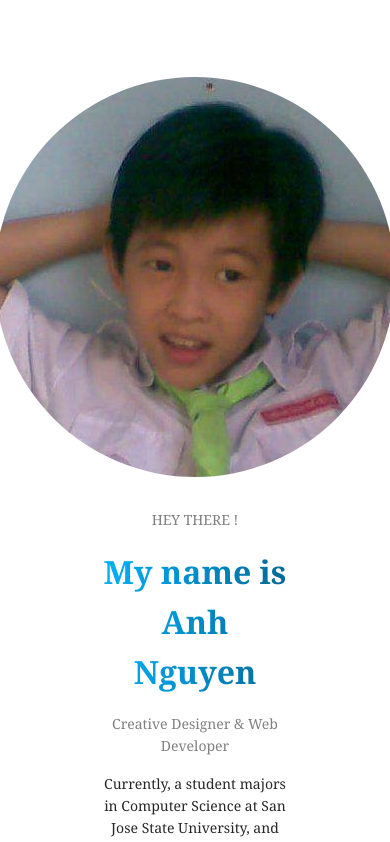
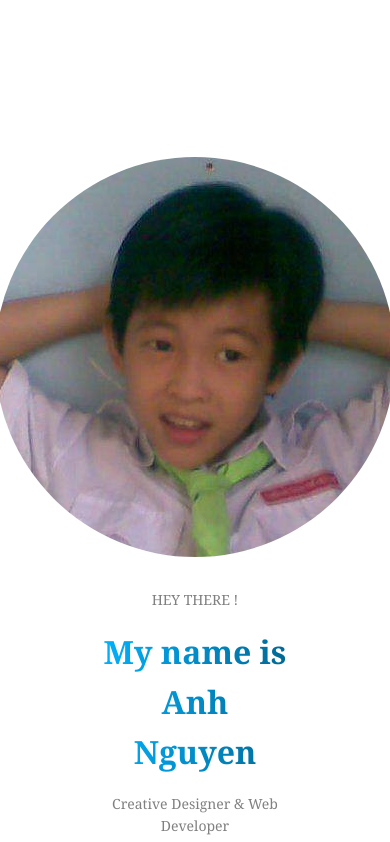
Before and after one commit to Pirlobo/bao-thang-mo-app, a React (Create React App) app: page / in a window 390 px wide. Shown: the part 1960-2802 px from the top of the page. Built offline with nearby package versions, Linux system fonts and the light colour scheme.

Commit message:
first commit

```diff
--- a/src/App.css
+++ b/src/App.css
@@ -205,7 +205,7 @@ font-weight: bold;
 @media screen and (max-width: 960px) {
   .contact {
     position: relative;
-    top: 15rem;
+    top: 20rem;
     display: flex;
     flex-direction: column;
     justify-content: center;
```
Also changed, not shown: src/assets/images/me.jpg (added).
